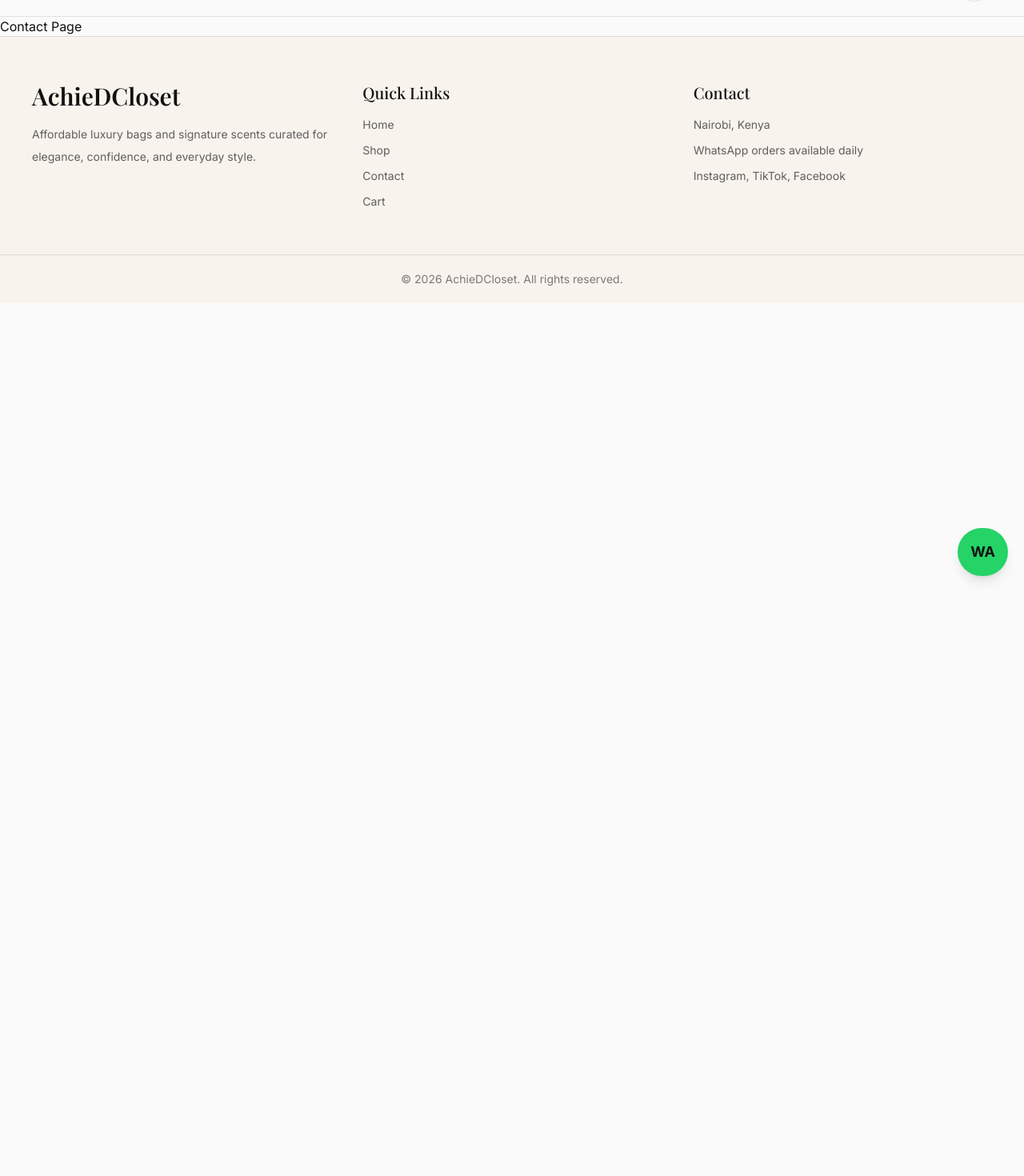
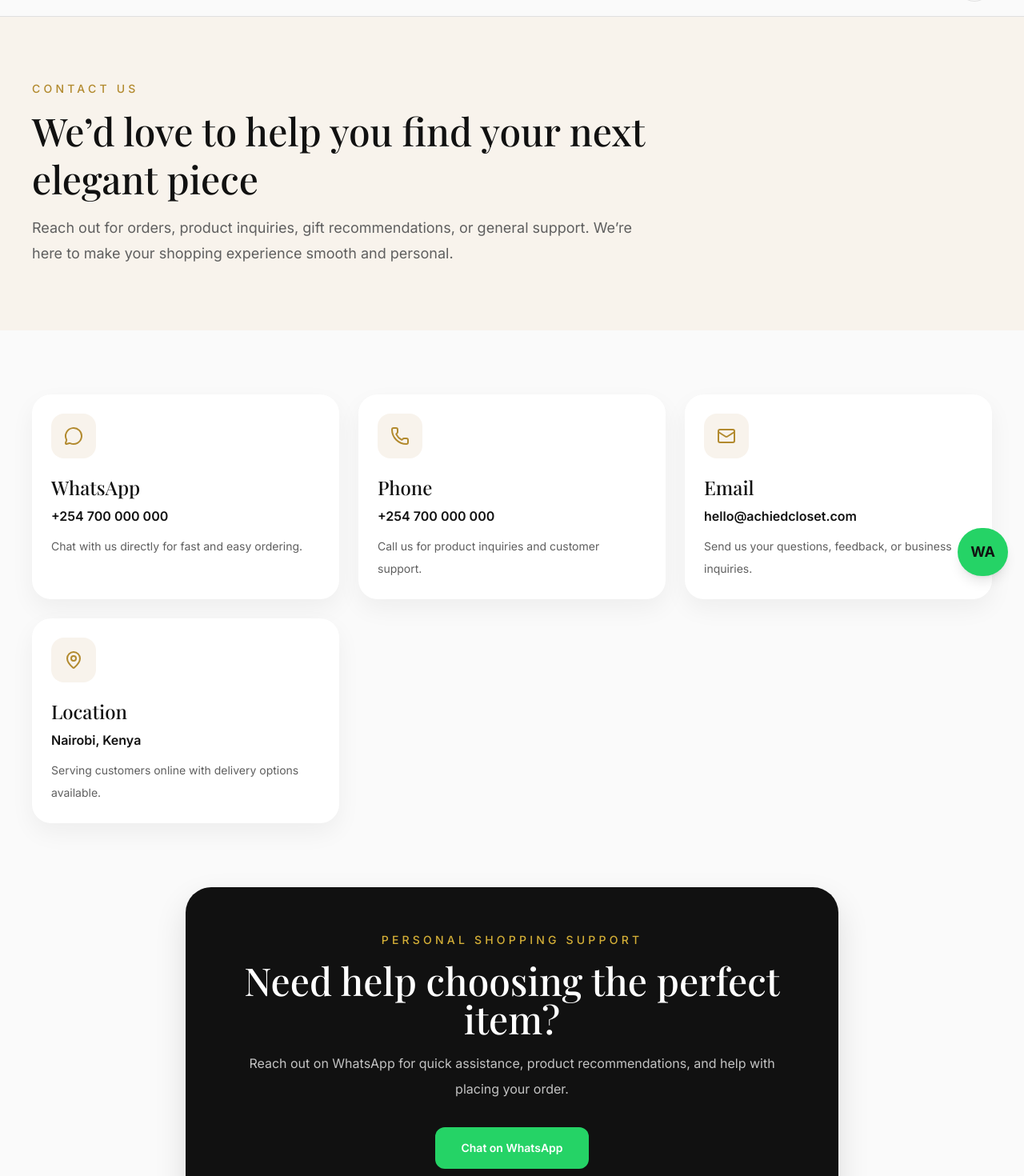
Before and after one commit to oumarichard505/archiedcloset, a React (Vite) app: page /contact in a window 1280 px wide. Shown: the part 60-1530 px from the top of the page at 80% size. Before the commit the page ends 800 px from the top, so only its background shows below. Built offline with nearby package versions, Linux system fonts and the light colour scheme.

Commit message:
Add contact page

```diff
--- /dev/null
+++ b/src/components/contact/ContactCTA.tsx
@@ -0,0 +1,31 @@
+export function ContactCTA() {
+  return (
+    <section className="bg-[#FAFAFA] pb-20">
+      <div className="mx-auto w-full max-w-4xl px-6 lg:px-10">
+        <div className="rounded-[2rem] bg-[#111111] px-6 py-14 text-center text-white shadow-[0_18px_40px_rgba(0,0,0,0.12)]">
+          <p className="fade-up text-sm font-medium uppercase tracking-[0.3em] text-[#D4AF37]">
+            Personal Shopping Support
+          </p>
+
+          <h2 className="fade-up-delay-1 mt-4 font-display text-4xl md:text-5xl">
+            Need help choosing the perfect item?
+          </h2>
+
+          <p className="fade-up-delay-2 mx-auto mt-4 max-w-2xl text-base leading-8 text-white/75">
+            Reach out on WhatsApp for quick assistance, product recommendations, and
+            help with placing your order.
+          </p>
+
+          <a
+            href="https://wa.me/254700000000"
+            target="_blank"
+            rel="noreferrer"
+            className="fade-up-delay-3 mt-8 inline-flex items-center justify-center rounded-xl bg-[#25D366] px-8 py-4 text-sm font-semibold text-white transition-transform duration-300 hover:scale-[1.02]"
+          >
+            Chat on WhatsApp
+          </a>
+        </div>
+      </div>
+    </section>
+  )
+}
--- /dev/null
+++ b/src/components/contact/ContactHero.tsx
@@ -0,0 +1,16 @@
+import { SectionHeading } from '../common/sectionHeading'
+
+
+export function ContactHero() {
+  return (
+    <section className="bg-[#F8F3EC] py-16 md:py-20">
+      <div className="mx-auto w-full max-w-7xl px-6 lg:px-10">
+        <SectionHeading
+          eyebrow="Contact Us"
+          title="We’d love to help you find your next elegant piece"
+          description="Reach out for orders, product inquiries, gift recommendations, or general support. We’re here to make your shopping experience smooth and personal."
+        />
+      </div>
+    </section>
+  )
+}
--- /dev/null
+++ b/src/components/contact/ContactInfoGrid.tsx
@@ -0,0 +1,94 @@
+import {  Mail, MapPin, MessageCircle, Phone } from 'lucide-react'
+
+const contactItems = [
+  {
+    title: 'WhatsApp',
+    value: '+254 700 000 000',
+    description: 'Chat with us directly for fast and easy ordering.',
+    href: 'https://wa.me/254700000000',
+    icon: MessageCircle,
+  },
+  {
+    title: 'Phone',
+    value: '+254 700 000 000',
+    description: 'Call us for product inquiries and customer support.',
+    href: 'tel:+254700000000',
+    icon: Phone,
+  },
+  {
+    title: 'Email',
+    value: 'hello@achiedcloset.com',
+    description: 'Send us your questions, feedback, or business inquiries.',
+    href: 'mailto:hello@achiedcloset.com',
+    icon: Mail,
+  },
+  {
+    title: 'Location',
+    value: 'Nairobi, Kenya',
+    description: 'Serving customers online with delivery options available.',
+    href: '#',
+    icon: MapPin,
+  },
+//   {
+//     title: 'Instagram',
+//     value: '@achiedcloset',
+//     description: 'Follow our latest drops, luxury picks, and updates.',
+//     href: 'https://instagram.com',
+//     icon: Instagram,
+//   },
+]
+
+export function ContactInfoGrid() {
+  return (
+    <section className="bg-[#FAFAFA] py-16 md:py-20">
+      <div className="mx-auto w-full max-w-7xl px-6 lg:px-10">
+        <div className="grid gap-6 md:grid-cols-2 xl:grid-cols-3">
+          {contactItems.map((item, index) => {
+            const Icon = item.icon
+
+            const animationClass =
+              index === 0
+                ? 'fade-up'
+                : index === 1
+                  ? 'fade-up-delay-1'
+                  : index === 2
+                    ? 'fade-up-delay-2'
+                    : index === 3
+                      ? 'fade-up-delay-3'
+                      : 'fade-up'
+
+            const content = (
+              <article
+                className={`h-full rounded-[1.5rem] bg-white p-6 shadow-[0_12px_30px_rgba(0,0,0,0.05)] transition-all duration-300 hover:-translate-y-1 ${animationClass}`}
+              >
+                <div className="flex h-14 w-14 items-center justify-center rounded-2xl bg-[#F8F3EC] text-[#B28A2E]">
+                  <Icon size={24} />
+                </div>
+
+                <h3 className="mt-5 font-display text-2xl text-[#111111]">{item.title}</h3>
+                <p className="mt-2 text-base font-semibold text-[#111111]">{item.value}</p>
+                <p className="mt-3 text-sm leading-7 text-[#5f5f5f]">{item.description}</p>
+              </article>
+            )
+
+            if (item.href === '#') {
+              return <div key={item.title}>{content}</div>
+            }
+
+            return (
+              <a
+                key={item.title}
+                href={item.href}
+                target={item.href.startsWith('http') ? '_blank' : undefined}
+                rel={item.href.startsWith('http') ? 'noreferrer' : undefined}
+                className="block"
+              >
+                {content}
+              </a>
+            )
+          })}
+        </div>
+      </div>
+    </section>
+  )
+}
--- a/src/components/shop/ShopHero.tsx
+++ b/src/components/shop/ShopHero.tsx
@@ -1,5 +1,4 @@
 import { SectionHeading } from '../common/sectionHeading'
-import {  } from '../common/SectionHeading'
 
 export function ShopHero() {
   return (
--- a/src/pages/ContactPage.tsx
+++ b/src/pages/ContactPage.tsx
@@ -1,3 +1,13 @@
+import { ContactCTA } from '../components/contact/ContactCTA'
+import { ContactHero } from '../components/contact/ContactHero'
+import { ContactInfoGrid } from '../components/contact/ContactInfoGrid'
+
 export function ContactPage() {
-  return <div>Contact Page</div>
+  return (
+    <>
+      <ContactHero />
+      <ContactInfoGrid />
+      <ContactCTA />
+    </>
+  )
 }
```
Also changed, not shown: src/components/common/SectionHeading.tsx (deleted).
